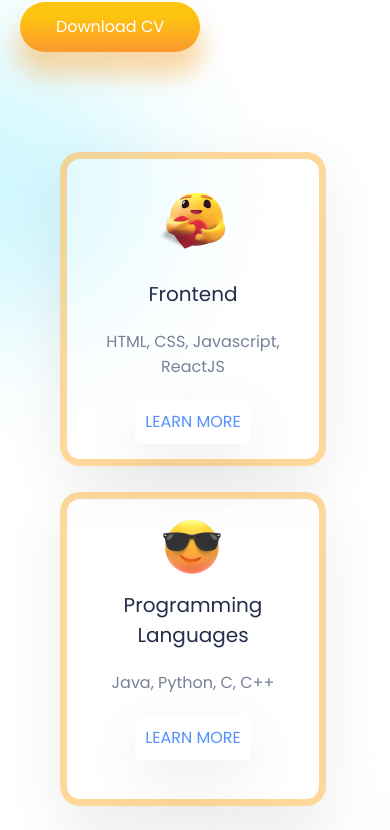
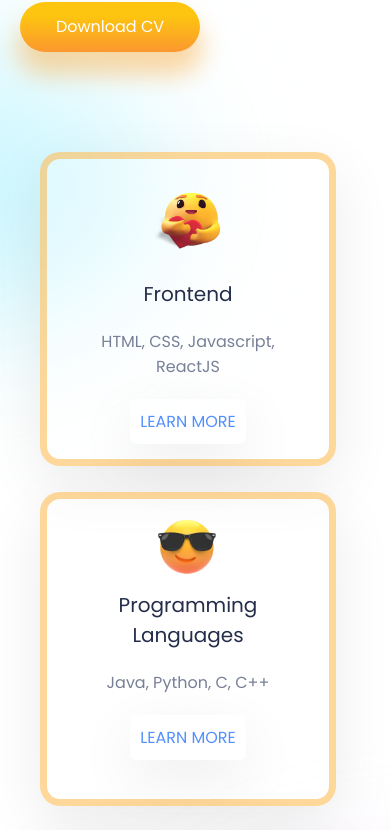
Before and after one commit to rajeev-30/react-portfolio1, a React (Create React App) app: page / in a window 390 px wide. Shown: the part 1915-2745 px from the top of the page. Built offline with nearby package versions, Linux system fonts and the light colour scheme.

Commit message:
made some changes

```diff
--- a/src/Components/Card/card.css
+++ b/src/Components/Card/card.css
@@ -36,5 +36,6 @@
 @media screen and (max-width: 480px){
     .card{
         /* width: auto; */
+        width: 11.5rem;
     }
 }
--- a/src/Components/Services/services.css
+++ b/src/Components/Services/services.css
@@ -69,7 +69,7 @@
         display: flex;
         flex-direction: column;
         gap: 17rem;
-        margin-left: 2rem;
+        margin-left: 1rem;
         /* margin-right: -8rem; */
     }
     .cards>*{
```
